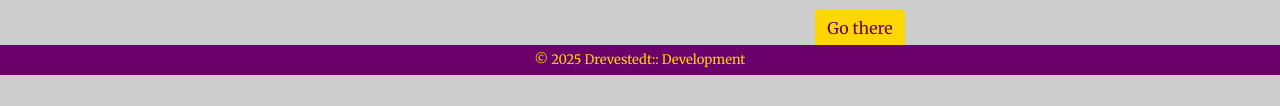
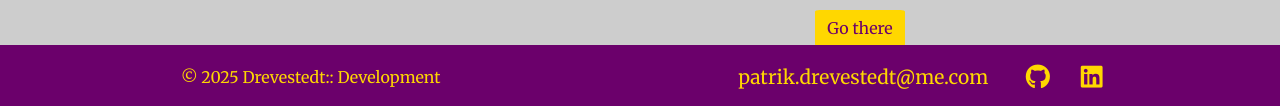
Before and after one commit to Drevestedt/iths-test-one, a plain HTML site: page index.html in a window 1280 px wide. Shown: the part 1640-1746 px from the top of the page. Before the commit the page ends 1715 px from the top, so only its background shows below. Drawn offline with Linux system fonts and the light colour scheme.

Commit message:
fixing up the footer

```diff
--- a/index.css
+++ b/index.css
@@ -3,6 +3,10 @@
 * {
   margin: 0;
   padding: 0;
+}
+
+html {
+  scroll-behavior: smooth;
 }
 
 body {
@@ -178,11 +182,39 @@ main {
 /* Footer */
 footer {
   display: flex;
+  flex-direction: column;
   justify-content: center;
+  align-items: center;
   background-color: #6b006b;
   color: #ffd700;
   padding: 0.5em;
   font-size: small;
+}
+
+footer .footer-contacts {
+  display: flex;
+  flex-direction: column;
+  align-items: center;
+  margin-top: 0.5em;
+}
+
+footer a {
+  color: #ffd700;
+  text-decoration: none;
+}
+
+footer a:hover {
+  color: #c6a800;
+}
+
+footer .social {
+  font-size: large;
+  margin-top: 0.3em;
+}
+
+footer .social a {
+  margin-left: 0.5em;
+  margin-right: 0.5em;
 }
 
 /* Media queries */
@@ -244,6 +276,16 @@ footer {
 
   .project-card .button-three {
     margin-top: 1em;
+  }
+
+  /* Footer */
+  footer {
+    font-size: medium;
+  }
+
+  footer .social {
+    font-size: 130%;
+    margin-top: 0.5em;
   }
 }
 
@@ -324,9 +366,42 @@ footer {
   .project-card .button-three {
     margin-top: 2em;
   }
+
+  /* Footer */
+  footer {
+    display: flex;
+    flex-direction: row;
+    justify-content: space-between;
+    font-size: medium;
+    padding: 1em;
+  }
+
+  footer p {
+    margin-left: 1em;
+  }
+
+  footer .footer-contacts {
+    display: flex;
+    flex-direction: row;
+    margin: 0;
+    padding: 0;
+    font-size: 120%;
+  }
+
+  footer .social {
+    margin: 0;
+    padding: 0;
+  }
+
+  footer .social .fa-github {
+    margin-left: 1em;
+  }
 }
 
 @media screen and (min-width: 1024px) {
+  body {
+  }
+
   /* Header and nav */
   header {
     height: 15vh;
@@ -438,4 +513,34 @@ footer {
     margin-top: 1.2em;
     font-size: 100%;
   }
+
+  /* Footer */
+  footer {
+    display: flex;
+    flex-direction: row;
+    justify-content: space-around;
+    font-size: medium;
+    padding: 1em;
+  }
+
+  footer p {
+    margin-left: 1em;
+  }
+
+  footer .footer-contacts {
+    display: flex;
+    flex-direction: row;
+    margin: 0;
+    padding: 0;
+    font-size: 120%;
+  }
+
+  footer .social {
+    margin: 0;
+    padding: 0;
+  }
+
+  footer .social .fa-github {
+    margin-left: 1em;
+  }
 }
--- a/index.html
+++ b/index.html
@@ -20,7 +20,7 @@
           <li><a href="index.html">Home</a></li>
           <li><a href="#">About me</a></li>
           <li class="nav-li"><a href="#project-grid">Projects</a></li>
-          <li class="nav-li"><a href="#">Contact</a></li>
+          <li class="nav-li"><a href="#footer">Contact</a></li>
         </ul>
       </nav>
     </header>
@@ -34,7 +34,7 @@
         <p class="p-second">applications using HTML, CSS, and JS</p>
         <div class="buttons">
           <a class="button" href="#project-grid">Projects</a>
-          <a class="button" href="#">About me</a>
+          <a class="button" href="#footer">Contact</a>
         </div>
       </section>
 
@@ -110,6 +110,29 @@
     </main>
 
     <!-- Footer -->
-    <footer>&copy; 2025 Drevestedt:: Development</footer>
+    <footer id="footer">
+      <p>&copy; 2025 Drevestedt:: Development</p>
+
+      <div class="footer-contacts">
+        <a href="mailto:patrik.drevestedt@me.com">patrik.drevestedt@me.com</a>
+
+        <div class="social">
+          <a href="https://github.com/Drevestedt" target="_blank"
+            ><i class="fa-brands fa-github"></i
+          ></a>
+          <a
+            href="https://www.linkedin.com/in/patrik-drevestedt-7bba8a32b/"
+            target="_blank"
+            ><i class="fa-brands fa-linkedin"></i
+          ></a>
+        </div>
+      </div>
+    </footer>
+
+    <!-- Font Awesome script -->
+    <script
+      src="https://kit.fontawesome.com/413bd002c8.js"
+      crossorigin="anonymous"
+    ></script>
   </body>
 </html>
```
